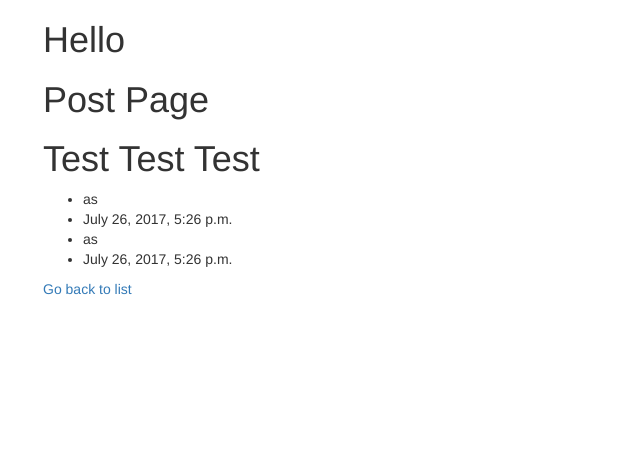
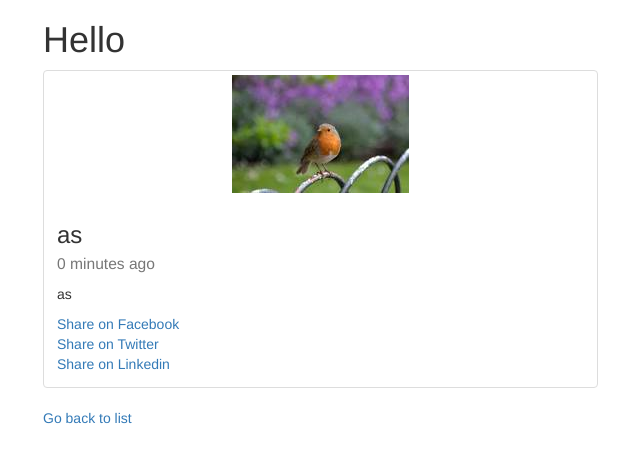
Before and after one commit to aalbusairi/blog, a Django app: page /posts/detail/14 in a window 1280 px wide. Shown: the top 463 px of the page, without its empty margins (27-667 px from the left). Run offline with Django 3.2, Linux system fonts and the light colour scheme; data comes from the database, SQL or seed files in the repository; some libraries are stand-ins or nearby versions.

Commit message:
links to social

```diff
--- a/posts/templates/post_detail.html
+++ b/posts/templates/post_detail.html
@@ -1,17 +1,31 @@
 {% extends "base.html" %}
+{% load urlify %}
 
 {% block head_title %}Detail{% endblock head_title %}
 
 {% block content %}
 <body>
-	<h1 id="random">{{title}}</h1>
-	<h1 id="wth">{{content}}</h1>
-	<ul>
-		<li>{{list.title}}</li>
-		<li>{{list.timestamp}}</li>
-		<li>{{list.content}}</li>
-		<li>{{list.updated}}</li>
-	</ul>
+<div class="row">
+	<div class="col-sm-6">
+		<div class="thumbnail">
+			{% if list.image %}
+	  <img src="{{list.image.url}}" class="img-responsive">
+			{% endif %}
+			<div class="caption">
+				<h3>{{list.title}}<small><br>{{list.timestamp|timesince}} ago</small></h3>
+				<p>{{list.content|linebreaks|truncatechars:10}}</p>
+				 <a href="https://www.facebook.com/sharer/sharer.php?u={{request.build_absolute_uri}}"> Share on Facebook
+				</a><br>
+				<a href="https://twitter.com/home?status={{list.content|urlify|truncatechars:50}}%20{{request.build_absolute_uri}}">
+				Share on Twitter
+				</a><br>
+				<a href="https://www.linkedin.com/shareArticle?mini=true&url={{request.build_absolute_uri}}&title={{list.title|urlify}}&summary={{list.content|truncatechars:35|urlify}}&source={{request.build_absolute_uri}}">
+				Share on Linkedin
+				</a><br>
+			</div>
+		</div>
+	</div>
+</div>
 
 <a href="{% url 'posts:list' %}">Go back to list</a>
 
--- a/posts/templates/post_list.html
+++ b/posts/templates/post_list.html
@@ -11,7 +11,7 @@
 	  <img src="{{object.image.url}}" class="img-responsive">
 	  		{% endif %}
 			<div class="caption">
-				<h3>{{object.title}}<small>{{object.timestamp|timesince}} ago</small></h3>
+				<h3>{{object.title}}<br><small>{{object.timestamp|timesince}} ago</small></h3>
 				<p>{{object.content|linebreaks|truncatechars:10}}</p>
 				<p>
 				  <a href="{{object.get_absolute_url}}" class="btn btn-primary">View</a>
--- /dev/null
+++ b/posts/templatetags/urlify.py
@@ -0,0 +1,8 @@
+from django import template
+from urllib.parse import quote
+
+register = template.Library()
+
+@register.filter
+def urlify(value):
+	return quote(value)
--- a/posts/views.py
+++ b/posts/views.py
@@ -5,6 +5,7 @@ from django.shortcuts import get_object_or_404
 from .forms import PostForm
 from django.contrib import messages
 from django.core.paginator import Paginator, EmptyPage, PageNotAnInteger
+from urllib.parse import quote
 
 
 
```
Also changed, not shown: posts/templatetags/__init__.py (added), 2 other files.
